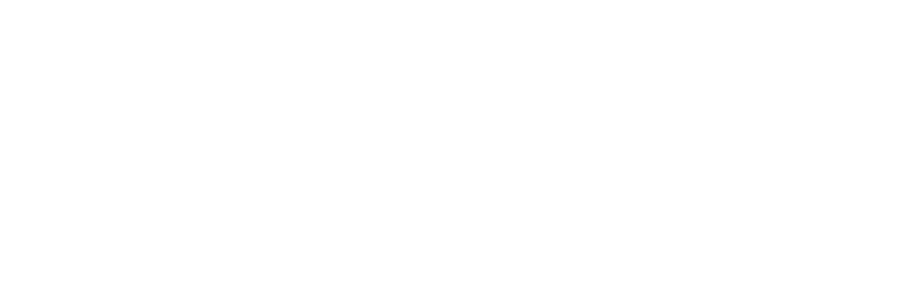
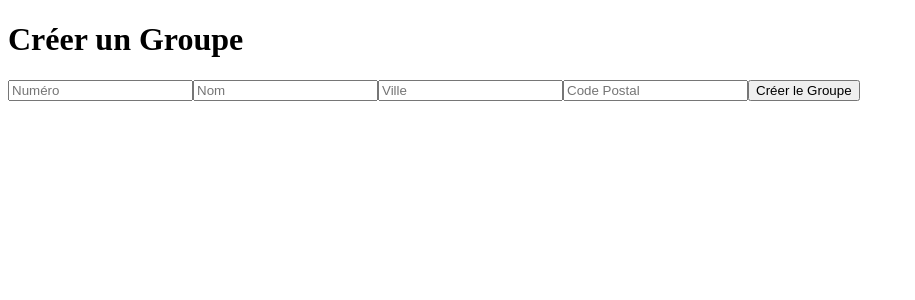
Before and after one commit to Nicolas-wrobel/TP-BDS, a Vue app in the folder Web/front-bds/: page /create-group in a window 1280 px wide. Before the commit this address had no page. Shown: the top 300 px of the page, without its empty margins (0-915 px from the left). Built offline with nearby package versions, Linux system fonts and the light colour scheme; sample sign-in values are in the browser's storage.

Commit message:
Create a group page

```diff
--- a/Web/front-bds/src/main.js
+++ b/Web/front-bds/src/main.js
@@ -4,10 +4,12 @@
 import HomePage from './pages/HomePage.vue';
 import LoginPage from './pages/LoginPage.vue';
 import SignupPage from './pages/SignupPage.vue';
+import CreateGroupPage from './pages/CreateGroupPage.vue';
 
 const routes = [
   { path: '/login', component: LoginPage },
   { path: '/signup', component: SignupPage },
+  { path: '/create-group', component: CreateGroupPage },
   { path: '/', component: HomePage },
 ];
 
--- /dev/null
+++ b/Web/front-bds/src/pages/CreateGroupPage.vue
@@ -0,0 +1,46 @@
+<template>
+    <div class="create-group-container">
+      <h1>Créer un Groupe</h1>
+      <form @submit.prevent="createGroup">
+        <input type="text" placeholder="Numéro" v-model="numéro">
+        <input type="text" placeholder="Nom" v-model="nom">
+        <input type="text" placeholder="Ville" v-model="ville">
+        <input type="text" placeholder="Code Postal" v-model="CP">
+        <button type="submit">Créer le Groupe</button>
+      </form>
+    </div>
+  </template>
+
+  <script>
+  import axios from 'axios';
+
+  export default {
+    data() {
+      return {
+        numéro: '',
+        nom: '',
+        ville: '',
+        CP: ''
+      };
+    },
+    methods: {
+      createGroup() {
+        const groupData = {
+          numéro: this.numéro,
+          nom: this.nom,
+          ville: this.ville,
+          CP: this.CP,
+          membre: []
+        };
+
+        axios.post('http://127.0.0.1:3000/group', groupData)
+          .then(() => {
+            this.$router.push('/');
+          })
+          .catch(error => {
+            console.error(error);
+          });
+      }
+    }
+  };
+  </script>
--- a/Web/front-bds/src/pages/HomePage.vue
+++ b/Web/front-bds/src/pages/HomePage.vue
@@ -4,6 +4,7 @@
       <add-to-group-component v-if="!isMember"></add-to-group-component>
       <create-member-component></create-member-component>
       <show-member-component></show-member-component>
+      <button @click="$router.push('/create-group')">Créer un Groupe</button>
     </div>
   </template>
 
```
